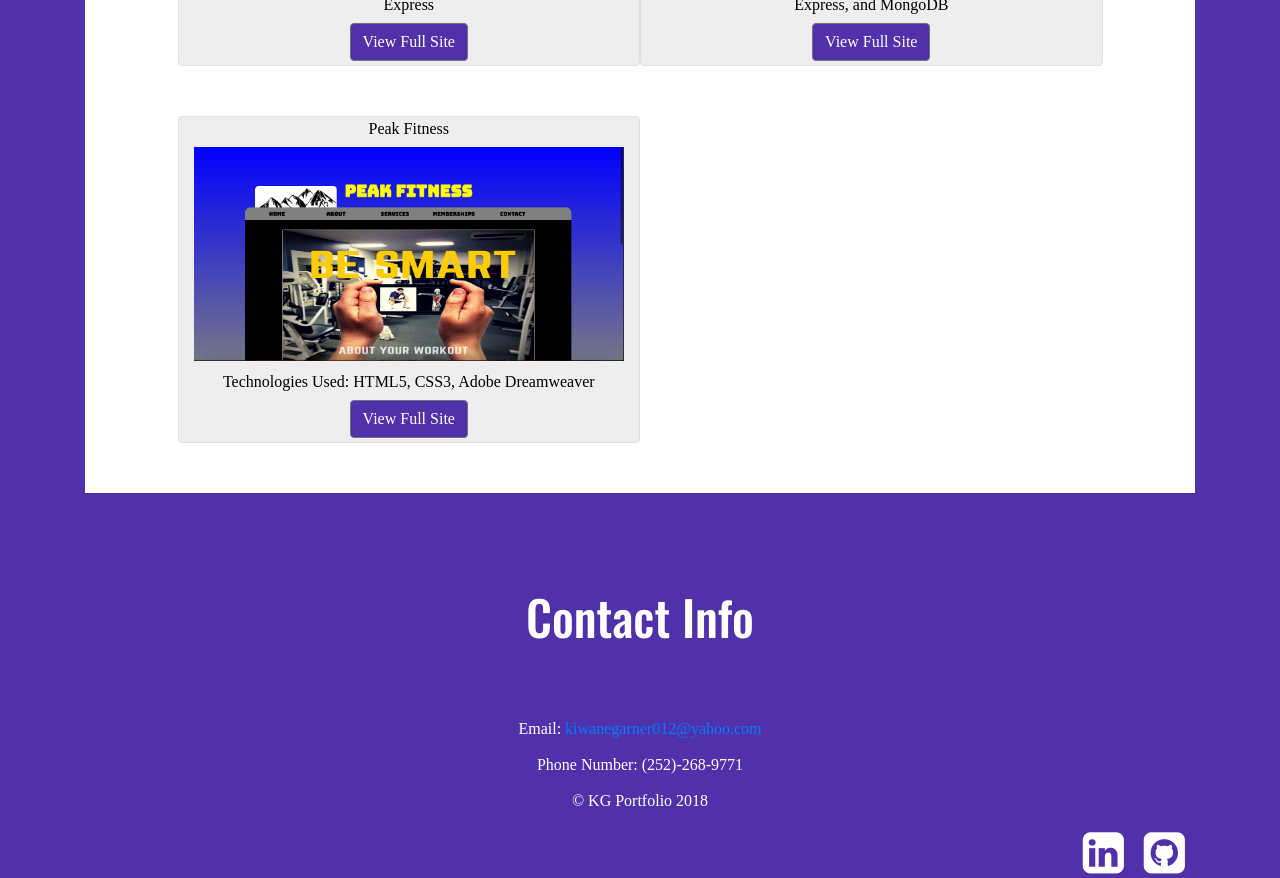
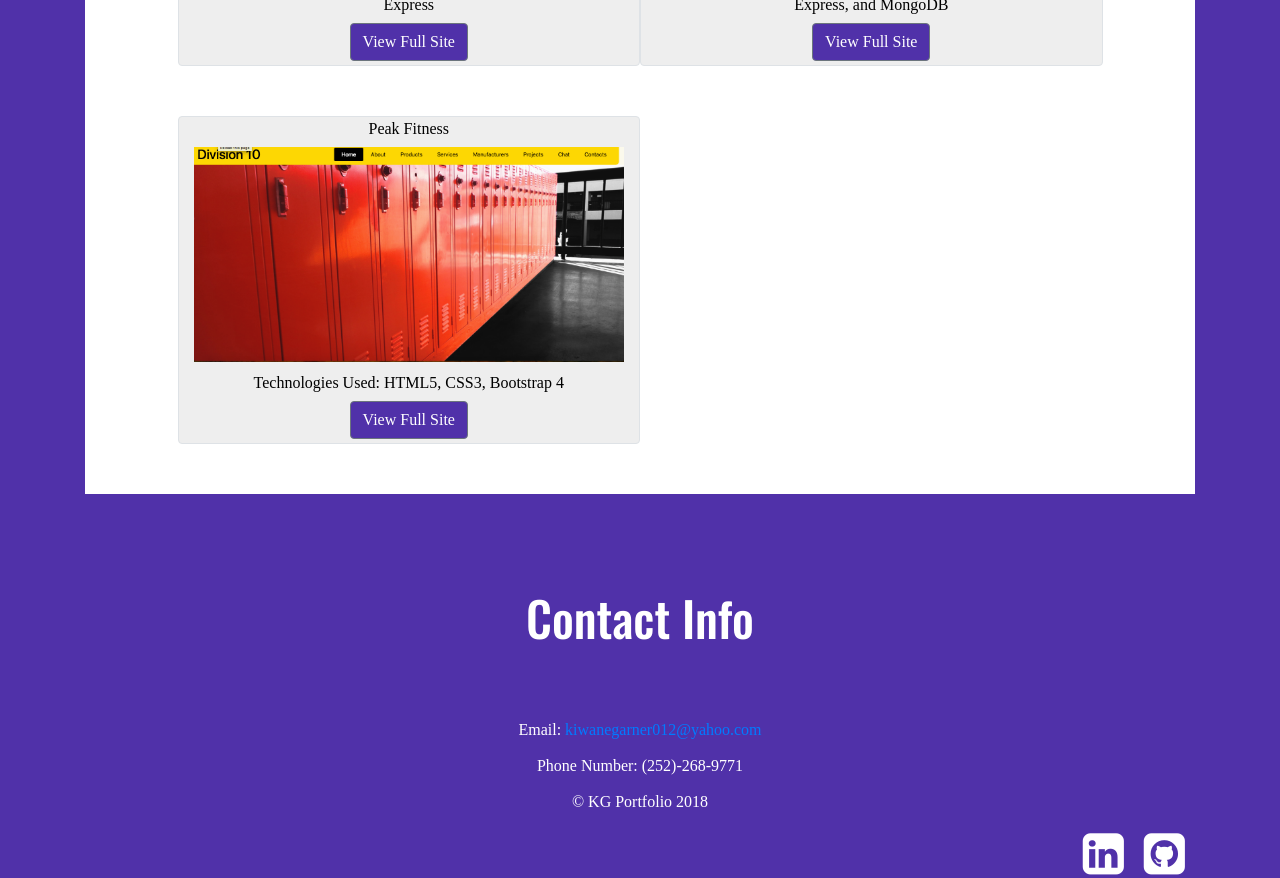
Before and after one commit to kg609/kgportfolio, a React (Create React App) app: page / in a window 1280 px wide. Shown: the part 2160-3038 px from the top of the page. Built offline with nearby package versions, Linux system fonts and the light colour scheme.

Commit message:
added division 10 project

```diff
--- a/src/components/ProjectsPage.js
+++ b/src/components/ProjectsPage.js
@@ -1,7 +1,7 @@
 import React, { Component } from 'react';
-import PeakFitness from "../images/PeakFitness.png";
 import YoutubeClone from "../images/YoutubeClone.png";
 import YelpCamp from "../images/YelpCamp.png";
+import Division10 from "../images/Division10.png";
 
 
 
@@ -27,9 +27,9 @@ class ProjectsPage extends Component {
             </section>
             <section className="col-md-5 offset-md-1 img-thumbnail text-center ">
               <h3>Peak Fitness</h3>
-              <img src={PeakFitness} className="project-img" alt="Peak Fitness" />
-              <p><strong>Technologies Used:</strong> HTML5, CSS3, Adobe Dreamweaver</p>
-              <a href="http://wcet2.waketech.edu/kmgarner/WEB140/peakFitness/index.html" target="_blank" className="btn btn-secondary">View Full Site</a>
+              <img src={Division10} className="project-img" alt="Division 10" />
+              <p><strong>Technologies Used:</strong> HTML5, CSS3, Bootstrap 4</p>
+              <a href="http://www.thedivision10.com.s3-website.us-east-2.amazonaws.com/" target="_blank" className="btn btn-secondary">View Full Site</a>
             </section>
           </div>
         </section>
```
Also changed, not shown: src/images/Division10.png (added), src/images/ViciousCycles.png.
